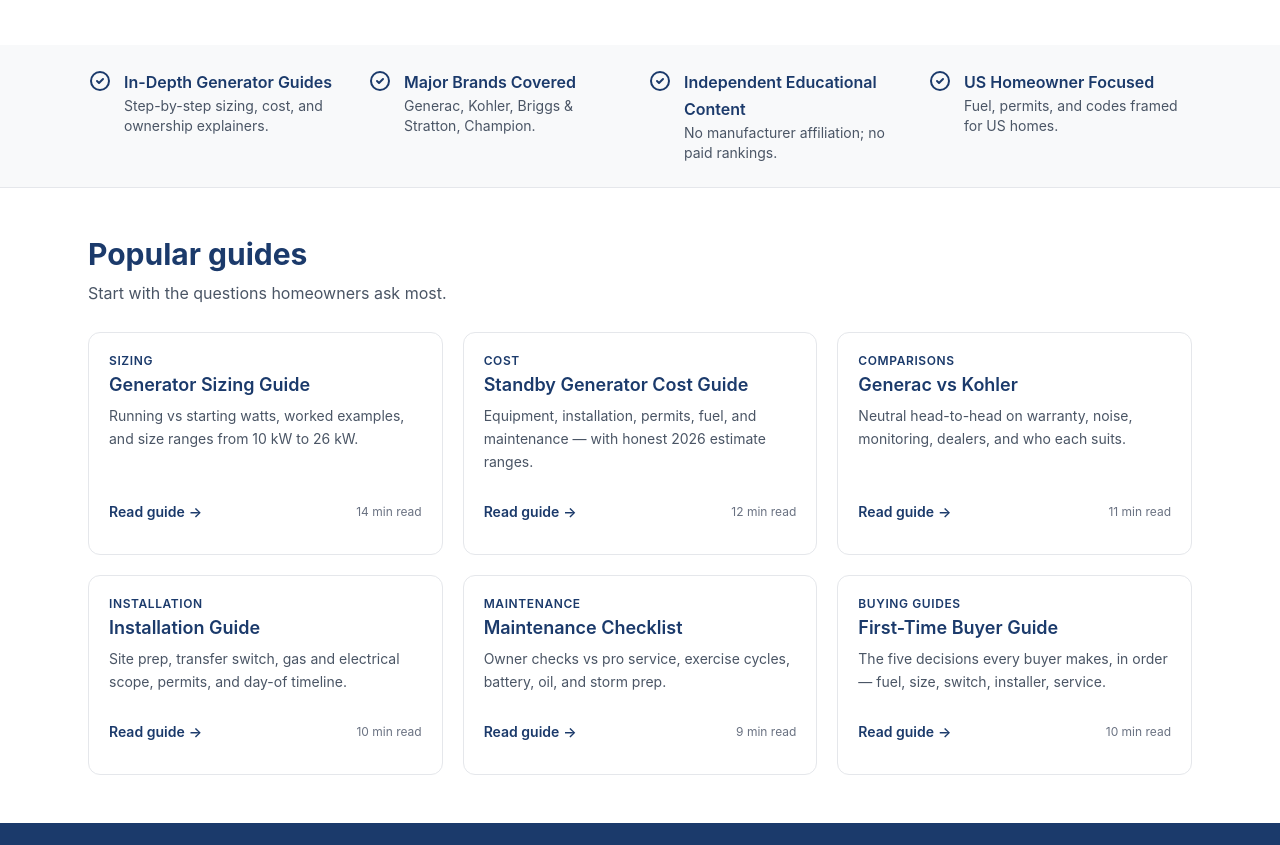
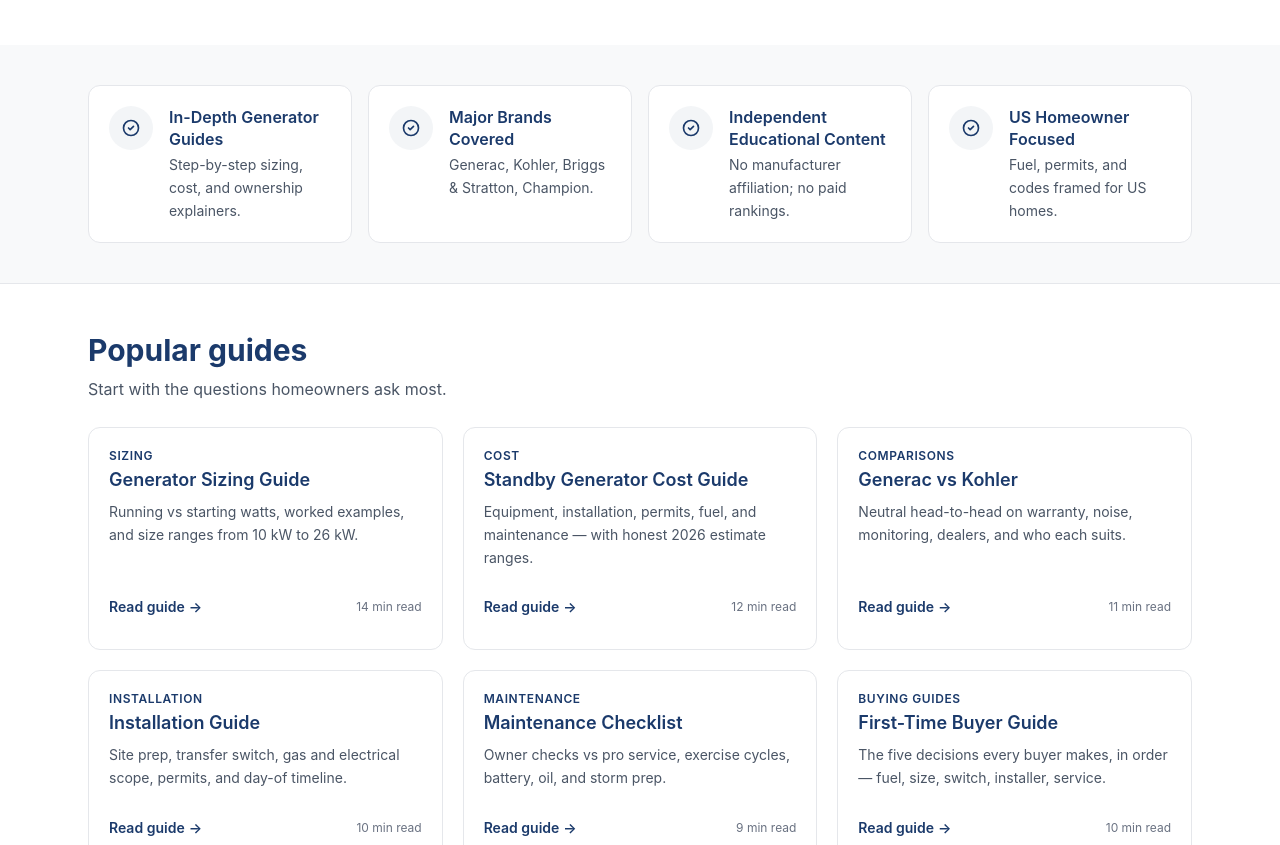
Before and after one commit to vipulotari-tech/HomeGeneratorGuide.com, an Astro site: page / in a window 1280 px wide. Shown: the part 1512-2357 px from the top of the page. Built offline with nearby package versions, Linux system fonts and the light colour scheme; Astro itself is replaced by a stand-in of ours.

Commit message:
Luxury value-bar cards: badge icons, borders, restrained hover

```diff
--- a/src/pages/index.astro
+++ b/src/pages/index.astro
@@ -154,16 +154,18 @@ const categories = [
 
   <!-- Value bar -->
   <section aria-label="Why trust this site" class="border-b border-[#e5e7eb] bg-surface">
-    <div class="mx-auto grid max-w-6xl gap-4 px-4 py-6 sm:grid-cols-2 sm:px-6 lg:grid-cols-4">
+    <div class="mx-auto grid max-w-6xl gap-4 px-4 py-10 sm:grid-cols-2 sm:px-6 lg:grid-cols-4">
       {[
         ['In-Depth Generator Guides', 'Step-by-step sizing, cost, and ownership explainers.'],
         ['Major Brands Covered', 'Generac, Kohler, Briggs & Stratton, Champion.'],
         ['Independent Educational Content', 'No manufacturer affiliation; no paid rankings.'],
         ['US Homeowner Focused', 'Fuel, permits, and codes framed for US homes.'],
       ].map(([t, d]) => (
-        <div class="flex gap-3">
-          <svg class="h-6 w-6 shrink-0 text-primary" viewBox="0 0 24 24" fill="none" stroke="currentColor" stroke-width="2" aria-hidden="true"><path stroke-linecap="round" stroke-linejoin="round" d="M9 12l2 2 4-4m6 2a9 9 0 1 1-18 0 9 9 0 0 1 18 0z"/></svg>
-          <div><p class="font-semibold text-primary">{t}</p><p class="text-sm text-gray-600">{d}</p></div>
+        <div class="group flex gap-4 rounded-xl border border-[#e5e7eb] bg-white p-5 transition-all duration-200 hover:-translate-y-0.5 hover:border-accent hover:shadow-md">
+          <span aria-hidden="true" class="flex h-11 w-11 shrink-0 items-center justify-center rounded-full bg-primary/5 transition-colors duration-200 group-hover:bg-accent/10">
+            <svg class="h-5 w-5 text-primary transition-colors duration-200 group-hover:text-accent-dark" viewBox="0 0 24 24" fill="none" stroke="currentColor" stroke-width="2" aria-hidden="true"><path stroke-linecap="round" stroke-linejoin="round" d="M9 12l2 2 4-4m6 2a9 9 0 1 1-18 0 9 9 0 0 1 18 0z"/></svg>
+          </span>
+          <div><p class="font-semibold leading-snug text-primary">{t}</p><p class="mt-1 text-sm leading-relaxed text-gray-600">{d}</p></div>
         </div>
       ))}
     </div>
```
